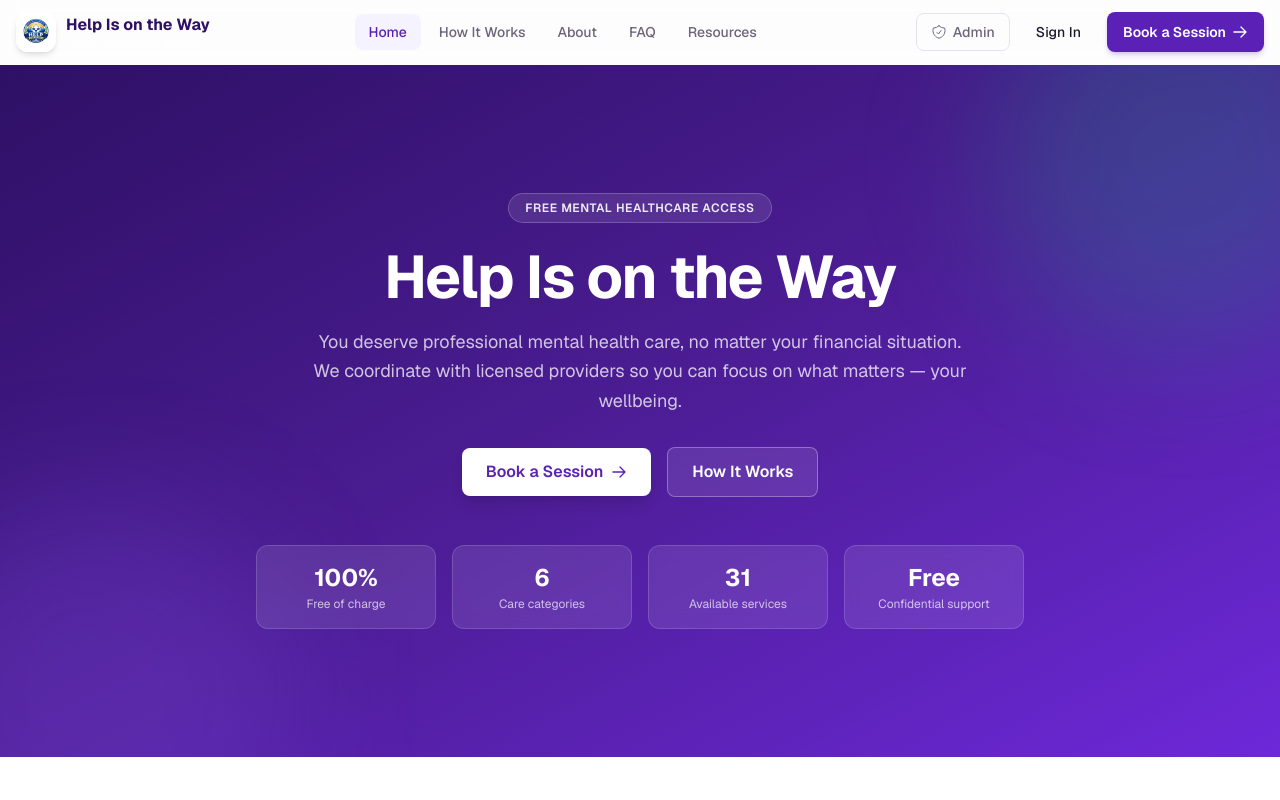
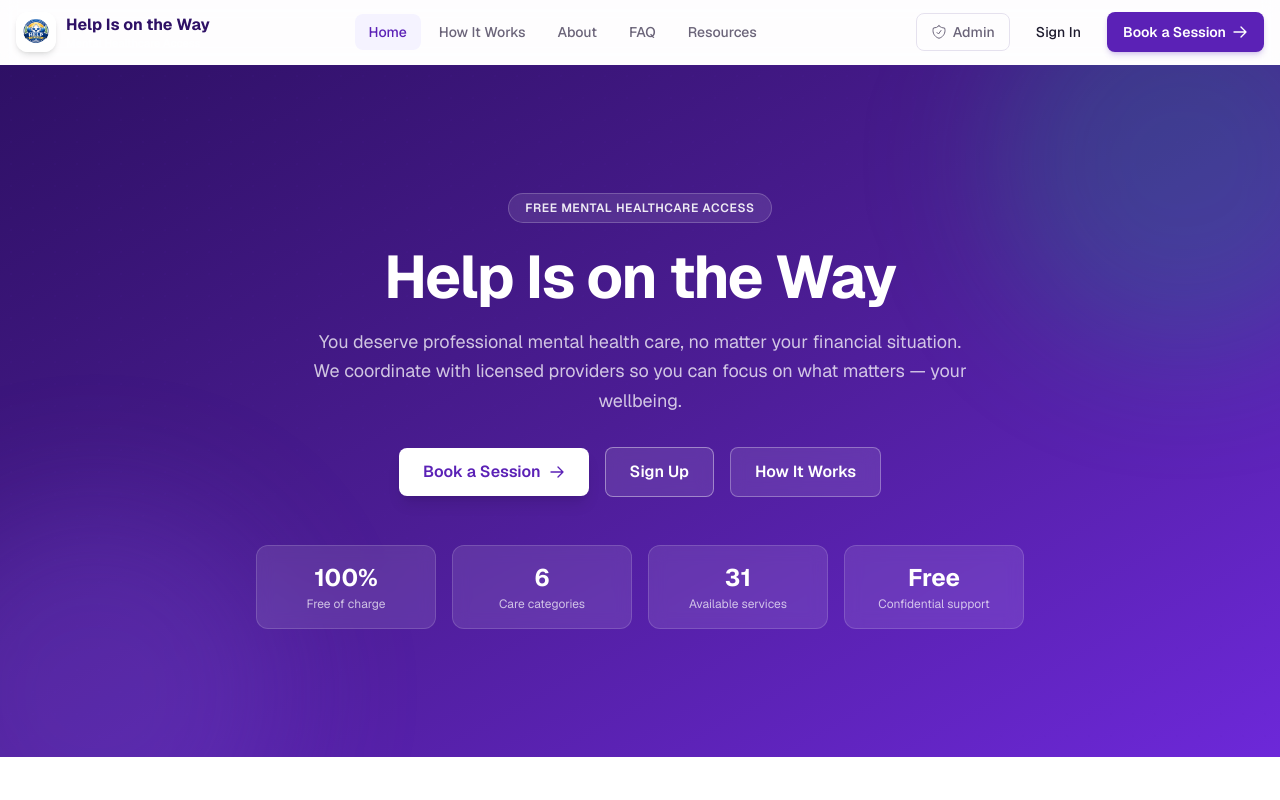
Before and after one commit to Christocker/Help-Is-on-the-Way, a Next.js app: page / in a window 1280 px wide. Shown: the top 800 px of the page. Built offline with nearby package versions, Linux system fonts and the light colour scheme.

Commit message:
Add explicit Sign Up buttons on the landing page
- Hero now has Book a Session + Sign Up + How It Works
- Bottom CTA section has Book a Session + Sign Up + Sign In

```diff
--- a/src/app/(public)/page.tsx
+++ b/src/app/(public)/page.tsx
@@ -383,6 +383,12 @@ export default function Home() {
               </svg>
             </Link>
             <Link
+              href="/signup"
+              className="inline-flex items-center justify-center gap-2 rounded-lg border border-white/40 bg-white/10 px-6 py-3 text-base font-semibold text-white backdrop-blur-sm transition-all duration-200 hover:bg-white/20"
+            >
+              Sign Up
+            </Link>
+            <Link
               href="/login"
               className="inline-flex items-center justify-center gap-2 rounded-lg border border-white/30 bg-white/10 px-6 py-3 text-base font-semibold text-white backdrop-blur-sm transition-all duration-200 hover:bg-white/20"
             >
--- a/src/components/layout/PublicHero.tsx
+++ b/src/components/layout/PublicHero.tsx
@@ -75,6 +75,12 @@ export function HeroActions() {
         </svg>
       </Link>
       <Link
+        href="/signup"
+        className="inline-flex items-center justify-center gap-2 rounded-lg border border-white/40 bg-white/10 px-6 py-3 text-base font-semibold text-white backdrop-blur-sm transition-all duration-200 hover:bg-white/20"
+      >
+        Sign Up
+      </Link>
+      <Link
         href="/how-it-works"
         className="inline-flex items-center justify-center gap-2 rounded-lg border border-white/30 bg-white/10 px-6 py-3 text-base font-semibold text-white backdrop-blur-sm transition-all duration-200 hover:bg-white/20"
       >
```
